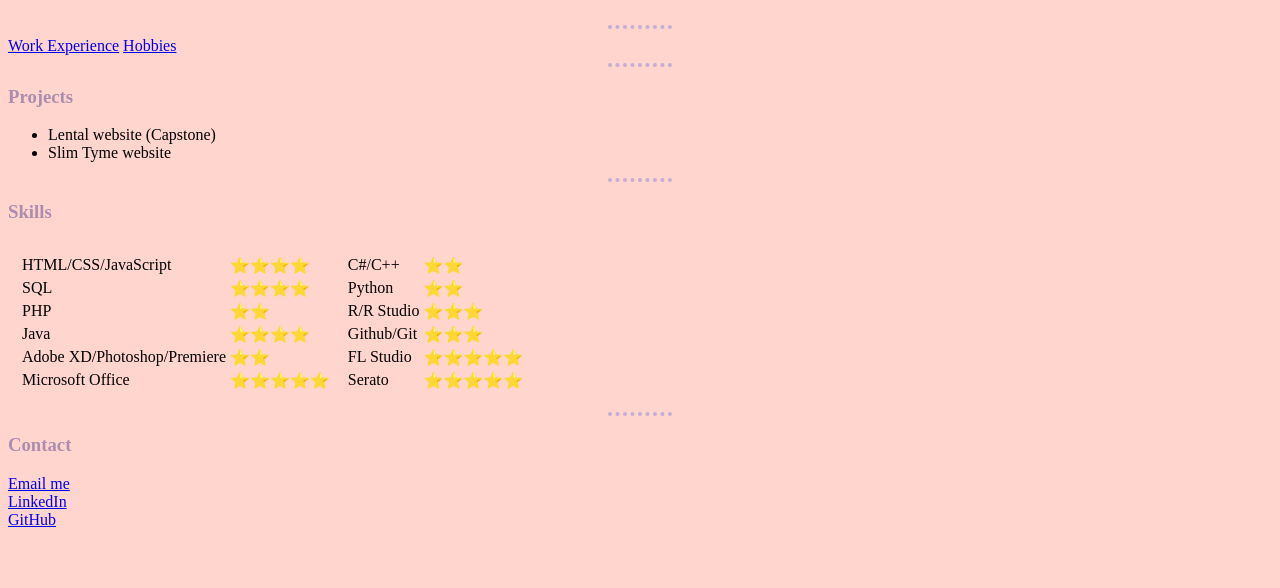
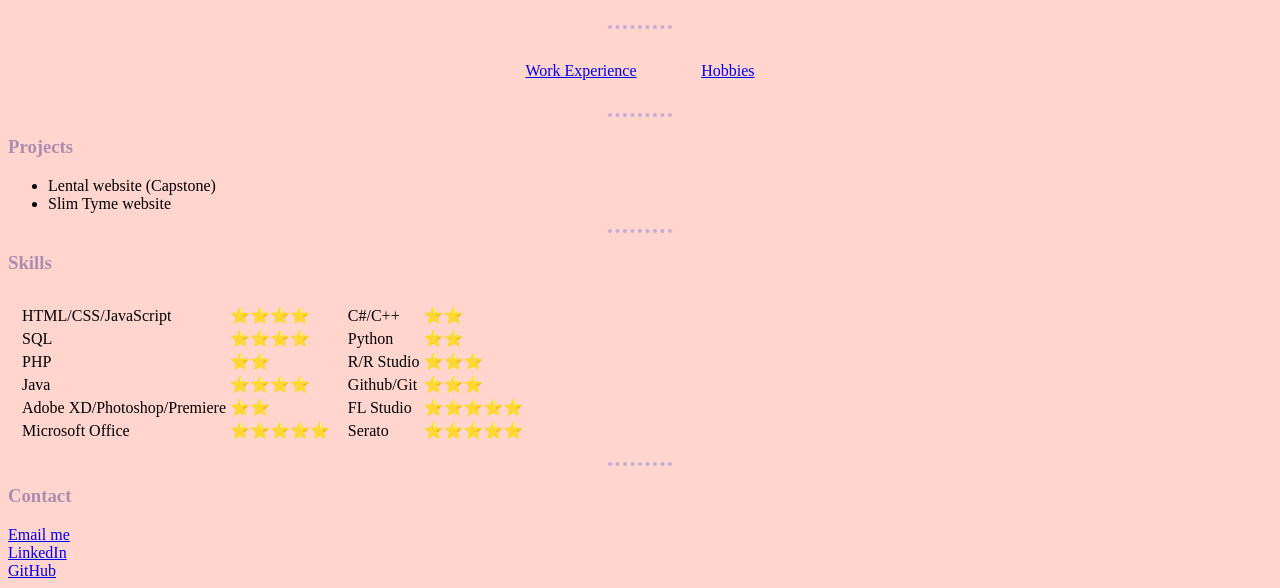
Before and after one commit to Stev1346/cv, a plain HTML site: page index.html in a window 1280 px wide. Shown: the part 251-839 px from the top of the page. Before the commit the page ends 800 px from the top, so only its background shows below. Drawn offline with Linux system fonts and the light colour scheme.

Commit message:
changes to styling

```diff
--- a/css/styles.css
+++ b/css/styles.css
@@ -28,3 +28,11 @@ a:hover{
 a:visited{
     color: #db75c5;
 }
+nav{
+    text-align: center;
+    padding: 2%;
+}
+
+#work{
+    padding-right: 5%;
+}
--- a/index.html
+++ b/index.html
@@ -36,8 +36,8 @@
 
     <header>
         <nav>
-            <a href="work.html">Work Experience</a>
-            <a href="hobbies.html">Hobbies</a>
+            <a href="work.html" id="work">Work Experience</a>
+            <a href="hobbies.html" id="hobbies">Hobbies</a>
         </nav>
     </header>
 
```
